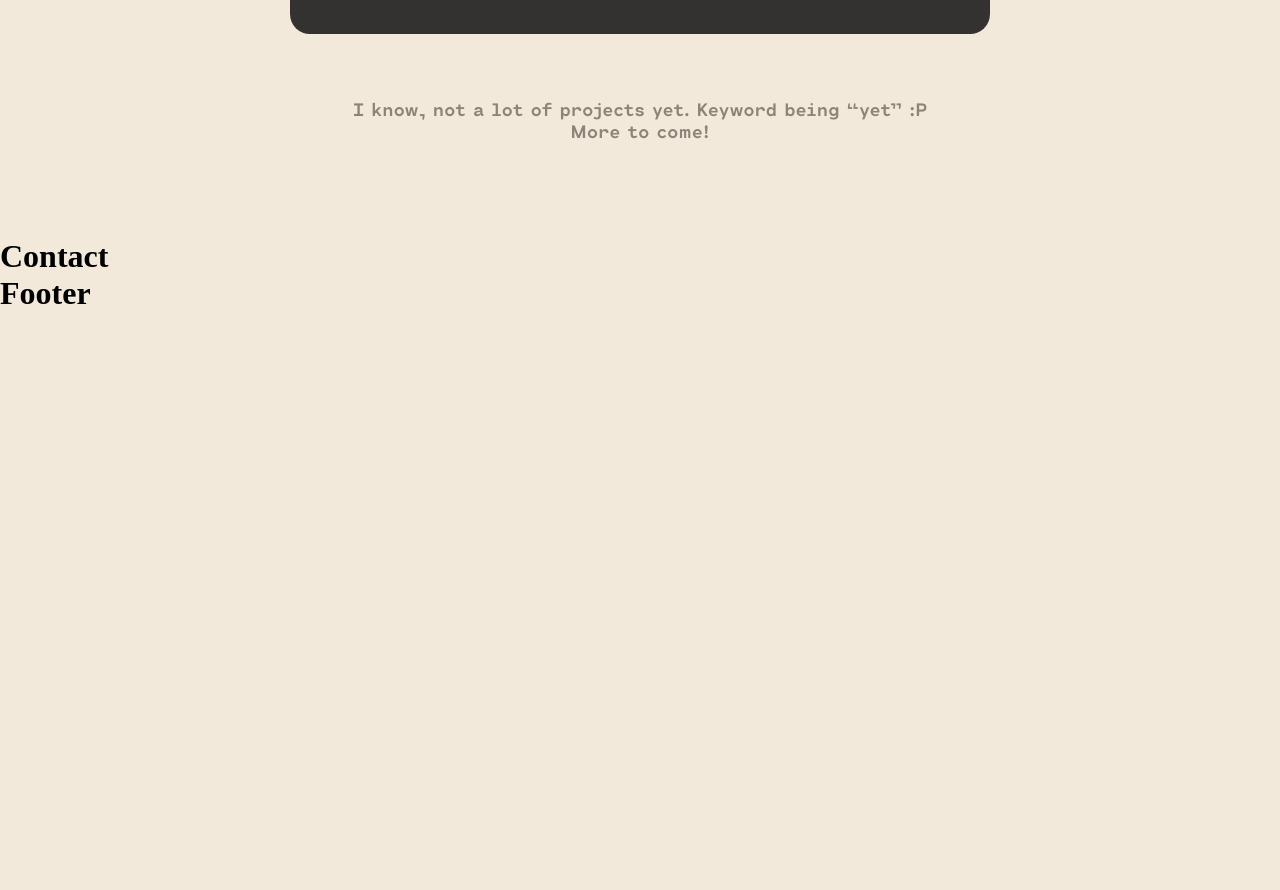
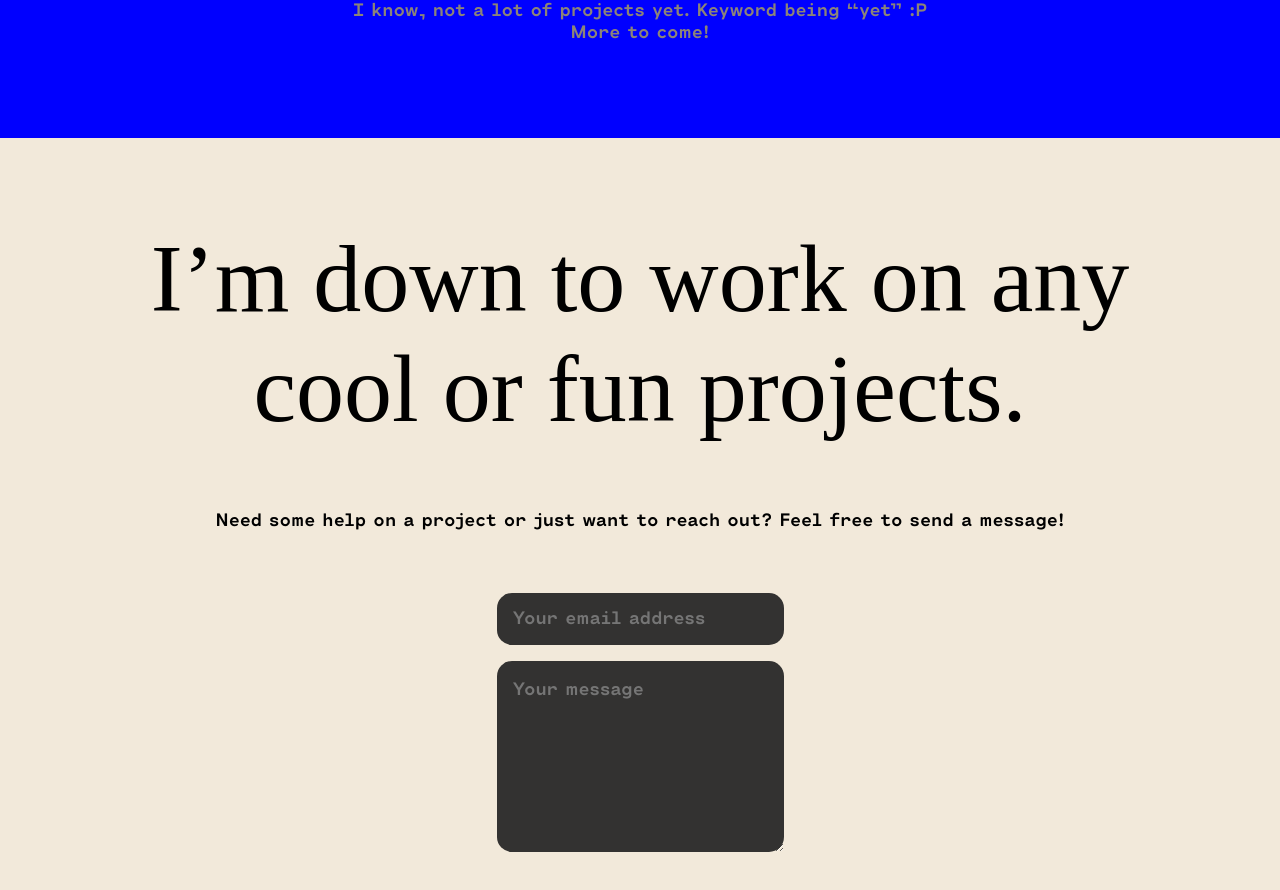
Before and after one commit to ivmatt/ivmatt.github.io, a React (Create React App) app: page / in a window 1280 px wide. Shown: the part 2298-3188 px from the top of the page. Before the commit the page ends 2610 px from the top, so only its background shows below. Built offline with nearby package versions, Linux system fonts and the light colour scheme; a web font is replaced by a local one.

Commit message:
testing the image fit

```diff
--- a/src/App.js
+++ b/src/App.js
@@ -16,7 +16,6 @@ const App = () => {
       <About />
       <Projects />
       <Contact />
-      <Footer />
     </div>
   );
 };
--- /dev/null
+++ b/src/components/form/Form.jsx
@@ -0,0 +1,14 @@
+import React from "react";
+import "./form.css";
+
+const Form = () => {
+  return (
+    <div className="form-container">
+      <input type="email" placeholder="Your email address" />
+      <textarea placeholder="Your message" />
+      <div className="" />
+    </div>
+  );
+};
+
+export default Form;
--- /dev/null
+++ b/src/components/form/form.css
@@ -0,0 +1,35 @@
+.form-container {
+  display: flex;
+  flex-direction: column;
+}
+
+input {
+  max-width: 558px;
+  height: 52px;
+  justify-content: center;
+
+  font-family: var(--font-family);
+  font-size: 18px;
+  color: var(--color-bg);
+
+  background-color: #333231;
+  border-radius: 15px;
+  border-width: 0px;
+  margin: 0rem 0rem 1rem 0rem;
+  padding: 0rem 1rem 0.3rem 1rem;
+}
+
+textarea {
+  max-width: 558px;
+  height: 191px;
+  width: 100%;
+
+  font-family: var(--font-family);
+  font-size: 18px;
+  color: var(--color-bg);
+
+  background: #333231;
+  border-radius: 15px;
+  border-width: 0px;
+  padding: 1rem;
+}
--- a/src/components/projectCard/ProjectCard.jsx
+++ b/src/components/projectCard/ProjectCard.jsx
@@ -9,7 +9,7 @@ const ProjectCard = (props) => {
         <p className="title">{props.title}</p>
       </div>
       <div className="photo-container">
-        <img src={props.photoURL} />
+        {/* <img src={props.photoURL} /> */}
       </div>
     </div>
   );
--- a/src/components/projectCard/projectCard.css
+++ b/src/components/projectCard/projectCard.css
@@ -1,7 +1,7 @@
 .card {
   display: flex;
-  max-width: 700px;
-  max-height: 700px;
+  max-width: 600px;
+  max-height: 600px;
   width: 100%;
   flex-direction: column;
   justify-content: start;
@@ -14,14 +14,18 @@
 
 .photo-container {
   display: flex;
-  height: 85%;
+  height: 100%;
   width: 100%;
   justify-content: center;
-  padding: 2rem 0rem;
+  align-items: center;
+  background-color: green;
 }
 
 .card img {
-  height: 100%;
+  max-width: 100%;
+  max-height: 100%;
+  object-fit: cover;
+  background-color: red;
 }
 
 .text {
@@ -47,9 +51,3 @@
 
   color: var(--color-bg);
 }
-
-@media screen and (max-width: 760px) {
-  .card img {
-    height: 62vw;
-  }
-}
--- a/src/containers/contact/Contact.jsx
+++ b/src/containers/contact/Contact.jsx
@@ -1,10 +1,22 @@
 import React from "react";
 import "./contact.css";
+import Form from "../../components/form/Form";
 
 const Contact = () => {
   return (
-    <div>
-      <h1>Contact</h1>
+    <div className="contact">
+      <div className="contact-title">
+        <p>I’m down to work on any cool or fun projects.</p>
+      </div>
+      <div className="contact-subtitle">
+        <p>
+          Need some help on a project or just want to reach out? Feel free to
+          send a message!
+        </p>
+      </div>
+      <div className="contact-inputs">
+        <Form />
+      </div>
     </div>
   );
 };
--- a/src/containers/contact/contact.css
+++ b/src/containers/contact/contact.css
@@ -0,0 +1,38 @@
+.contact {
+  display: flex;
+  flex-direction: column;
+  justify-content: center;
+  align-items: center;
+  min-height: 100vh;
+}
+
+.contact-title p {
+  max-width: 1145px;
+  font-family: var(--font-title);
+  font-size: 96px;
+  line-height: 115.47%;
+  display: flex;
+  align-items: center;
+  text-align: center;
+}
+
+.contact-subtitle p {
+  max-width: 1406px;
+  font-family: var(--font-family);
+  font-size: 18px;
+  line-height: 115.47%;
+  display: flex;
+  align-items: center;
+  text-align: center;
+}
+
+.contact-inputs {
+  display: flex;
+  justify-content: center;
+}
+
+.contact-subtitle,
+.contact-title,
+.contact-inputs {
+  margin: 2rem 0rem;
+}
--- a/src/containers/projects/projects.css
+++ b/src/containers/projects/projects.css
@@ -11,6 +11,7 @@
   justify-content: center;
   align-items: center;
   padding: 2rem;
+  background-color: blue;
 }
 
 .note {
```
